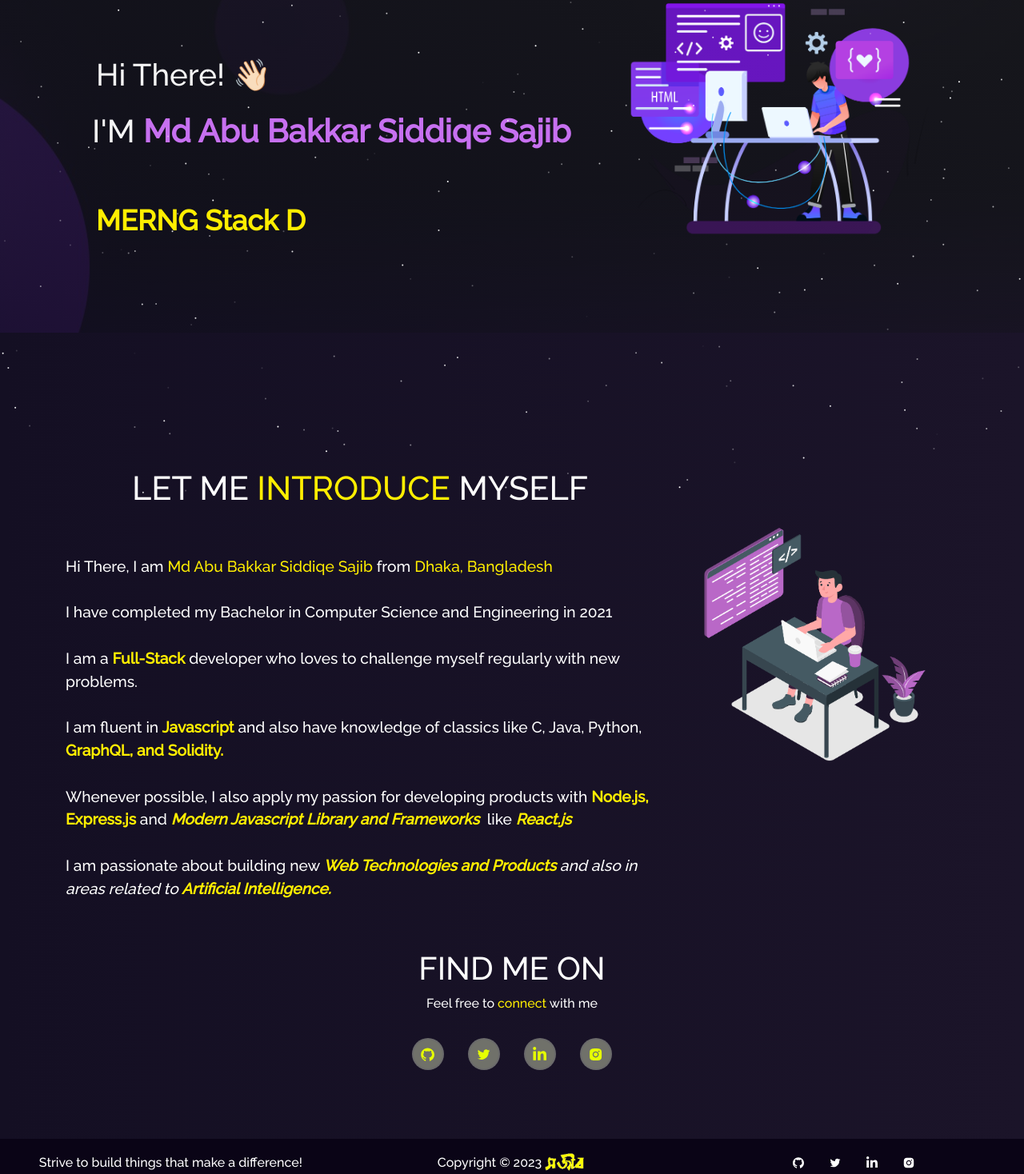
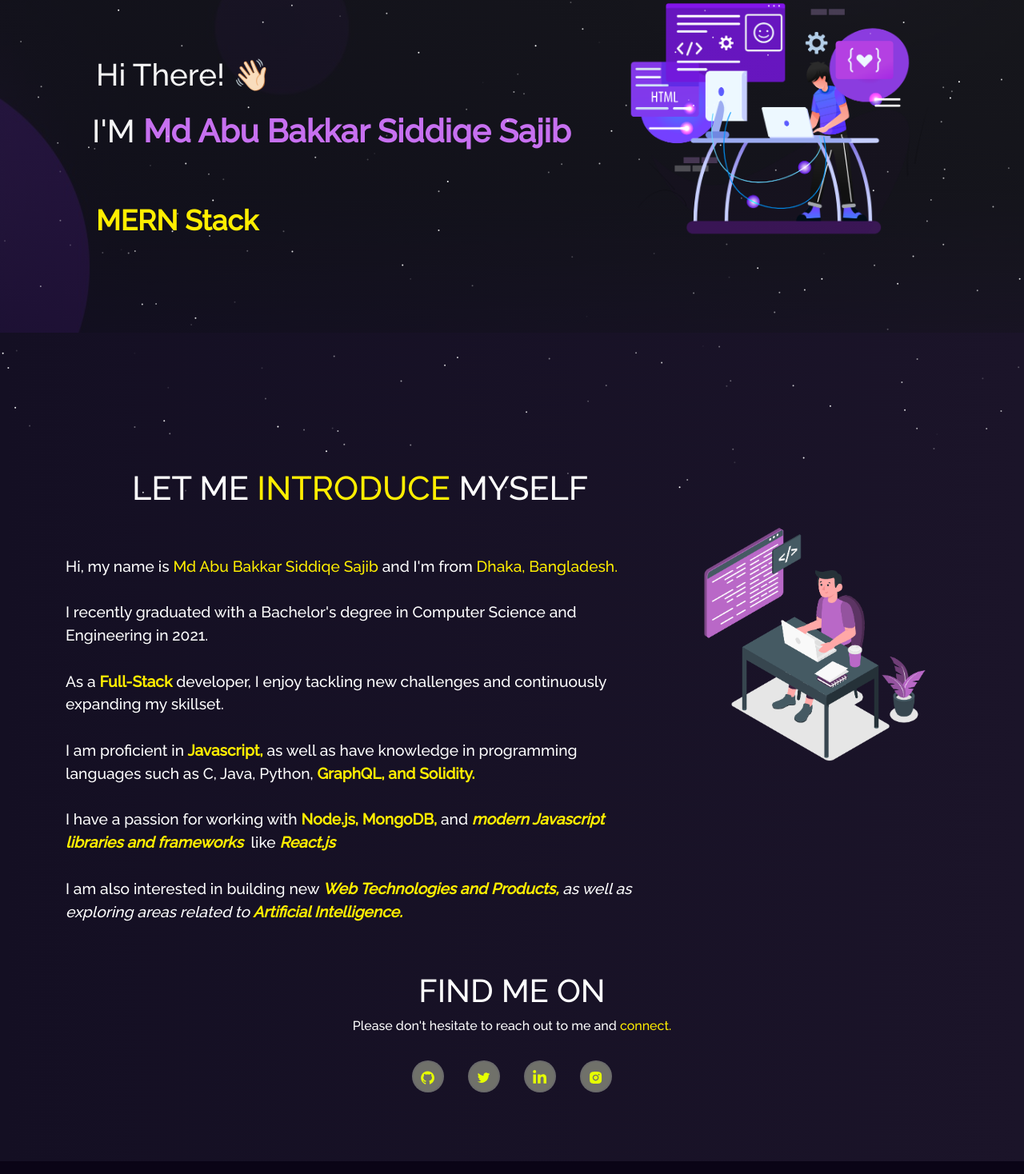
Before and after one commit to 19sajib/portfolio, a React (Create React App) app: page / in a window 1280 px wide. Shown: the part 183-1651 px from the top of the page at 80% size. Built offline with nearby package versions, Linux system fonts and the light colour scheme.

Commit message:
🖹 Updated Details 🖹

```diff
--- a/src/components/Contact/Social.jsx
+++ b/src/components/Contact/Social.jsx
@@ -16,7 +16,7 @@
                 <div className='contact-text'>
                 <h1>FIND ME ON</h1>
                 <p>
-                  Feel free to <span className="yellow">connect </span>with me
+                Please don't hesitate to reach out to me and <span className="yellow">connect.</span>
                 </p>
                 </div>
                 <ul className="contact-social-links">
--- a/src/components/Footer/Footer.jsx
+++ b/src/components/Footer/Footer.jsx
@@ -15,7 +15,7 @@
       <Container fluid className="footer">
         <Row>
           <Col md="4" className="footer-copywright">
-            <h3>Strive to build things that make a difference!</h3>
+            <h3>Dedicated to creating impactful solutions!</h3>
           </Col>
           <Col md="4" className="footer-copywright">
             <h3>Copyright © {year}</h3>
--- a/src/components/Home/About.jsx
+++ b/src/components/Home/About.jsx
@@ -20,29 +20,29 @@
                   LET ME <span className="yellow"> INTRODUCE </span> MYSELF
                 </h1>
                 <p className="home-about-body">
-                Hi There, I am <span className="yellow">Md Abu Bakkar Siddiqe Sajib </span>
-                from <span className="yellow"> Dhaka, Bangladesh</span>
+                 Hi, my name is <span className="yellow">Md Abu Bakkar Siddiqe Sajib </span>
+                 and I'm from <span className="yellow"> Dhaka, Bangladesh.</span>
                 <br />
                 <br />
-                I have completed my Bachelor in Computer Science and Engineering in 2021
+                I recently graduated with a Bachelor's degree in Computer Science and Engineering in 2021.
                 <br />
                 <br />
-                  I am a
-                  <b className="yellow"> Full-Stack </b>developer
-                  who loves to challenge myself regularly with new problems.
+                  As a
+                  <b className="yellow"> Full-Stack </b>developer,
+                  I enjoy tackling new challenges and continuously expanding my skillset.
                   <br />
-                  <br />I am fluent in
-                    <b className="yellow"> Javascript </b>
-                  and also have knowledge of classics like C, Java, Python,
+                  <br />I am proficient in
+                    <b className="yellow"> Javascript, </b>
+                    as well as have knowledge in programming languages such as C, Java, Python,
                   <b className="yellow"> GraphQL, and Solidity.</b>
                   <br />
                   <br />
-                  Whenever possible, I also apply my passion for developing products
-                  with <b className="yellow">Node.js, Express.js</b> and
+                  I have a passion for working
+                  with <b className="yellow">Node.js, MongoDB,</b> and
                   <i>
                     <b className="yellow">
                       {" "}
-                      Modern Javascript Library and Frameworks
+                      modern Javascript libraries and frameworks
                     </b>
                   </i>
                   &nbsp; like
@@ -51,10 +51,10 @@
                   </i>
                   <br />
                   <br />
-                  I am passionate about building new
+                  I am also interested in building new
                   <i>
-                    <b className="yellow"> Web Technologies and Products </b>
-                    and also in areas related to
+                    <b className="yellow"> Web Technologies and Products, </b>
+                    as well as exploring areas related to
                     <b className="yellow"> Artificial Intelligence.</b>
                   </i>
                   <br />
@@ -71,7 +71,7 @@
               <Col md={12} className="home-about-social">
                 <h1>FIND ME ON</h1>
                 <p>
-                  Feel free to <span className="yellow">connect </span>with me
+                Please don't hesitate to reach out to me and <span className="yellow">connect.</span>
                 </p>
                 <ul className="home-about-social-links">
                   <li className="social-icons">
--- a/src/components/Home/Type.jsx
+++ b/src/components/Home/Type.jsx
@@ -6,10 +6,10 @@
         <Typewriter
           options={{
             strings: [
-              "MERNG Stack Developer",
-              "Blockchain Enthusiast",
-              "Open Source Contributor",
-              "Problem Solver"
+              "MERN Stack Developer",
+              "Passionate Blockchain Enthusiast",
+              "Committed Open Source Contributor",
+              "Effective Problem Solver"
             ],
             autoStart: true,
             loop: true,
--- a/src/pages/Projects.jsx
+++ b/src/pages/Projects.jsx
@@ -25,7 +25,7 @@
               imgPath={lift}
               isBlog={false}
               title="Lift-Buddy"
-              description="It's an Online Ride Sharing Site, Designed with a responsive frontend, alongside an admin panel using React, and Material‑UI. Implemented Google Maps API to give user google map directions. Users can perform CURD operations on profiles and posts. Users can confirm and cancel a ride from a post. Users can message each other after confirming the ride. Also, Users can reset their password. Backend running on Node Express Server. Used MongoDB for the database."
+              description="This online ride-sharing platform boasts a responsive front-end design, complete with an admin panel built using React and Material-UI. With the integration of Google Maps API, users can easily access directions on the map. The platform allows for full CURD functionality on profiles and posts, and users can confirm or cancel a ride from a post and message each other after confirmation. Additionally, users can easily reset their password. The back-end is powered by a Node Express server and utilizes MongoDB for the database management."
               ghLink="https://github.com/19sajib/lift-buddy"
             />
           </Col>
@@ -35,7 +35,7 @@
               imgPath={project}
               isBlog={false}
               title="Social Media"
-              description="A responsive interface has been implemented using Reactjs and CSS where users can perform CRUD activities on their profiles and posts. Users can follow other users and like or dislike following users’ posts. Users get suggestions for following other users. User only sees post from their following users. Also, users only can chat with their following users. The backend was driven by Nodejs and Expressjs."
+              description="This platform features a responsive interface built with Reactjs and CSS, allowing users to easily manage their profiles and posts through CRUD activities. The option to follow other users and interact with their posts (like or dislike) is also available, with suggestions for new users to follow. Users can only view posts from their followed users and can only engage in chat with those they follow. The backend is powered by Nodejs and Expressjs server, while MongoDB is utilized as the database."
               ghLink="https://github.com/19sajib/social-media"
             />
           </Col>
@@ -45,8 +45,7 @@
               imgPath={kickstart}
               isBlog={false}
               title="E‑Commerce Website"
-              description="Built REST API using Nodejs and Expressjs to perform CRUD operation for the user's profile, product, and admin panel.
-              Designed interface for the user with the ability to perform CRUD operation with the product. Also, completed the full purchase process. Designed an admin panel with the ability to CRUD users and products, also used a chart to show statistics. Implemented stripe API to receive Payment from customers. MongoDB and Firebase have been used for the database."
+              description="This ecommerce website utilizes a REST API built with Nodejs and Expressjs, allowing for easy CRUD operations on user profiles, products and admin panel. The user interface is designed for efficient product management and includes a complete purchase process. The admin panel, accessible for CRUD on users and products, includes a chart for statistics display. Stripe API is integrated to handle customer payments. The website uses MongoDB and Firebase as the database."
               ghLink="https://github.com/19sajib/mern-stack-ecommerce"
             />
           </Col>
@@ -56,7 +55,7 @@
               imgPath={pg}
               isBlog={false}
               title="Blog Website"
-              description="Implemented RESTful API server for blogging application using Nodejs & Expressjs. Fetched data from the backend API server and displayed it on a responsive interface that is built using React, Redux, and styled‑components."
+              description="This blogging application features a RESTful API server built with Nodejs and Expressjs. The data is retrieved from the API server and displayed on a user-friendly interface designed using React, Redux, and styled-components for a seamless experience."
               ghLink="https://github.com/19sajib/mern-blog-app"
             />
           </Col>
@@ -66,7 +65,7 @@
               imgPath={krypto}
               isBlog={false}
               title="Project Krypto"
-              description="Project Krypto is a Web 3 Project where An Ethereum Smart Contract has been created using Solidity and has implemented the feature of sending Ethereum where users can interact with their Metamask Wallet."
+              description="Project Krypto is a Web 3 project that utilizes an Ethereum smart contract created using Solidity. It allows users to interact with their Metamask wallet and send Ethereum."
               ghLink="https://github.com/19sajib/Project-Krypto-Web-3.0"
               demoLink="https://project-krypto.netlify.app/"
             />
@@ -77,7 +76,7 @@
               imgPath={kickstart}
               isBlog={false}
               title="Solidity Kickstart"
-              description="Project Krypto is a Web 3 Project where An Ethereum Smart Contract has been created using Solidity and has implemented all the functionality of Kickstart. Users can interact with their Metamask Wallet and transfer their Ethereum."
+              description="Solidity Kickstart is a Web 3 project that utilizes an Ethereum smart contract created using Solidity. It includes all the functionality of a kickstart platform, enabling users to interact with their Metamask wallet, transfer Ethereum and participate in kickstart campaigns."
               ghLink="https://github.com/19sajib/Solidity-Kickstart"
             />
           </Col>
```
Also changed, not shown: src/style.css (line endings or trailing spaces).
